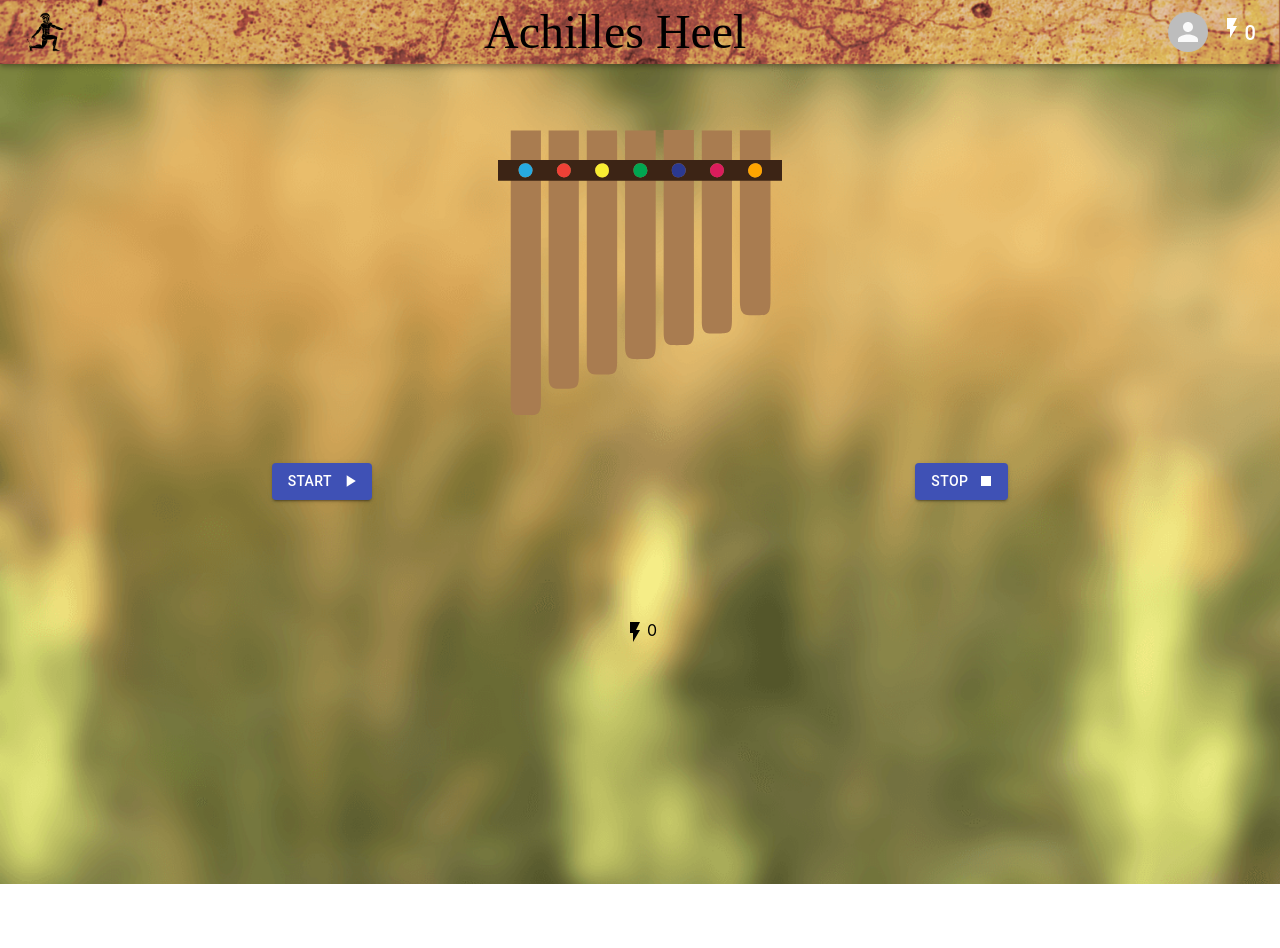
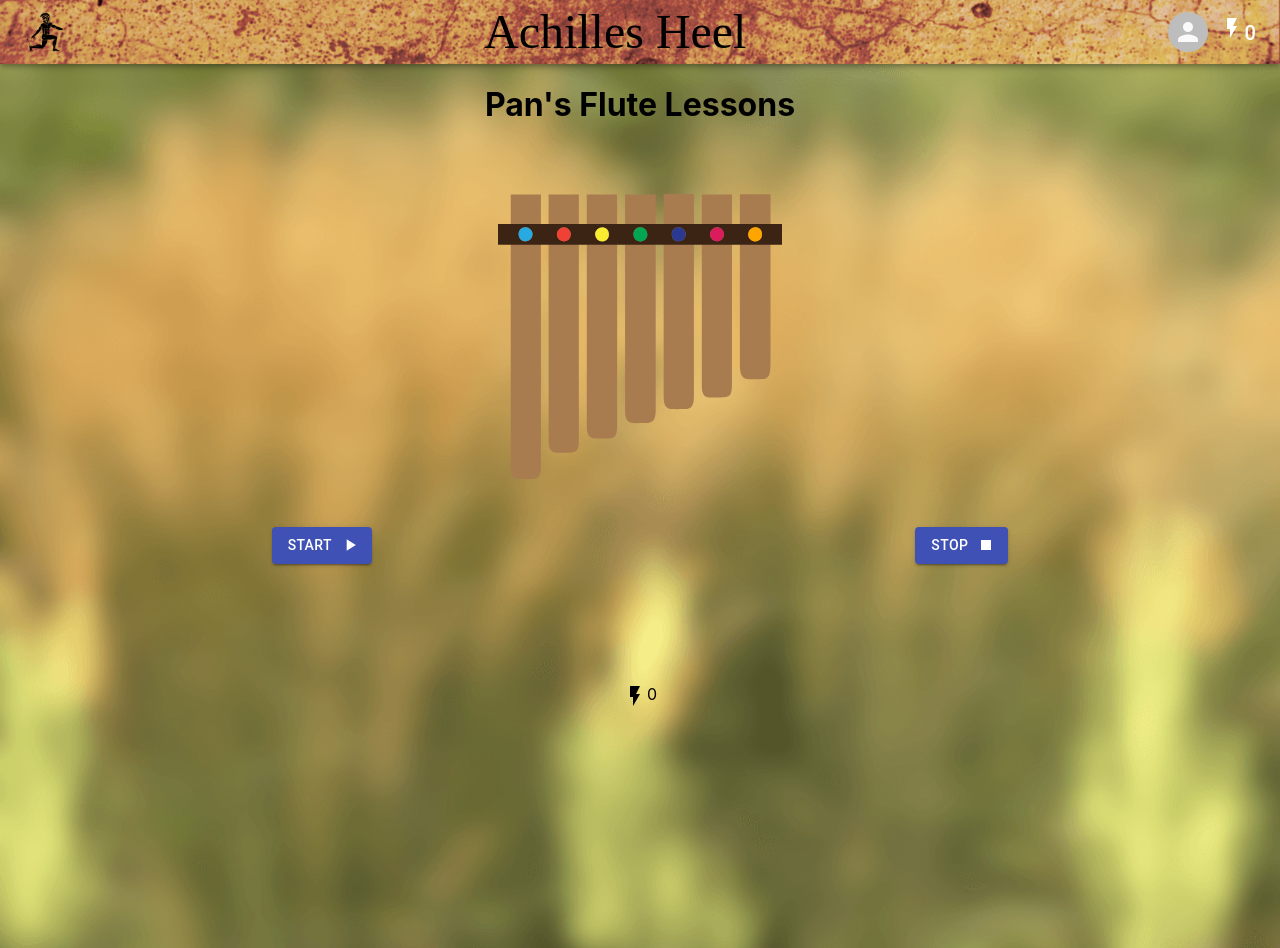
Before and after one commit to erin-smith/Achilles-heel, a React (Create React App) app in the folder client/: page /pansflute in a window 1280 px wide. Before the commit the page ends 884 px from the top, so only its background shows below. Built offline with nearby package versions, Linux system fonts and the light colour scheme; no server answers; the HTML template or start-up script is replaced by a standard one; a web font is replaced by a local one.

Commit message:
add margin top to pan flute (#143)
* add margin top to pan flute

* remove blank line

```diff
--- a/client/src/pages/PanFlute/index.js
+++ b/client/src/pages/PanFlute/index.js
@@ -27,7 +27,8 @@ import G4 from "../../assets/sounds/Flute.G4.mp3";
 const styles = {
   container: {
     backgroundImage: `url(${grassyreeds})`,
-    backgroundSize: "cover"
+    backgroundSize: "cover",
+    marginTop: "4em"
   },
   pipes: {
     backgroundImage: "radial-gradient(white,green)"
```
